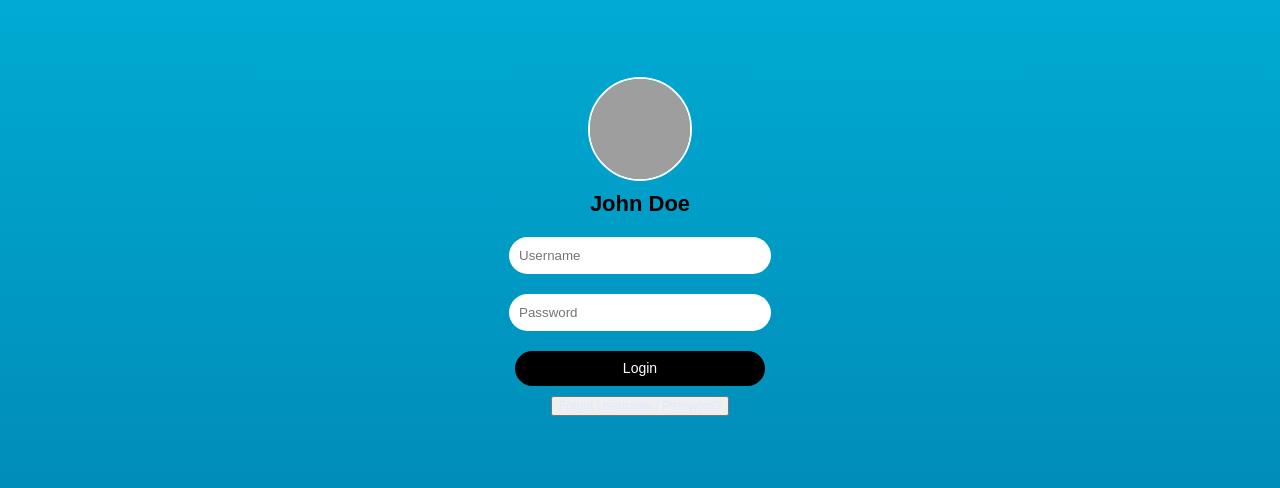
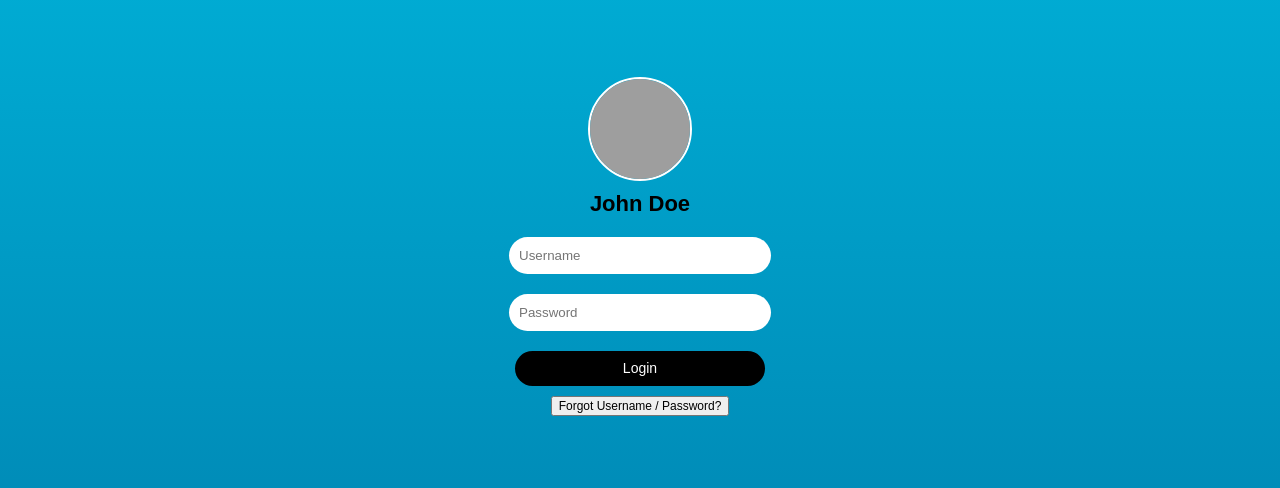
Before and after one commit to TahaTheCoder7/Assignment--06, a plain HTML site: page index.html in a window 1280 px wide. Shown: the part 154-642 px from the top of the page. Drawn offline with Linux system fonts and the light colour scheme; grey boxes are pictures that could not be loaded.

Commit message:
Update index.html

```diff
--- a/index.html
+++ b/index.html
@@ -62,7 +62,7 @@
     .forgot {
       font-size: 12px;
       margin-top: 10px;
-      color: #dceaff;
+      color: black;
     }
     .forgot:hover {
       font-size: 12px;
```
